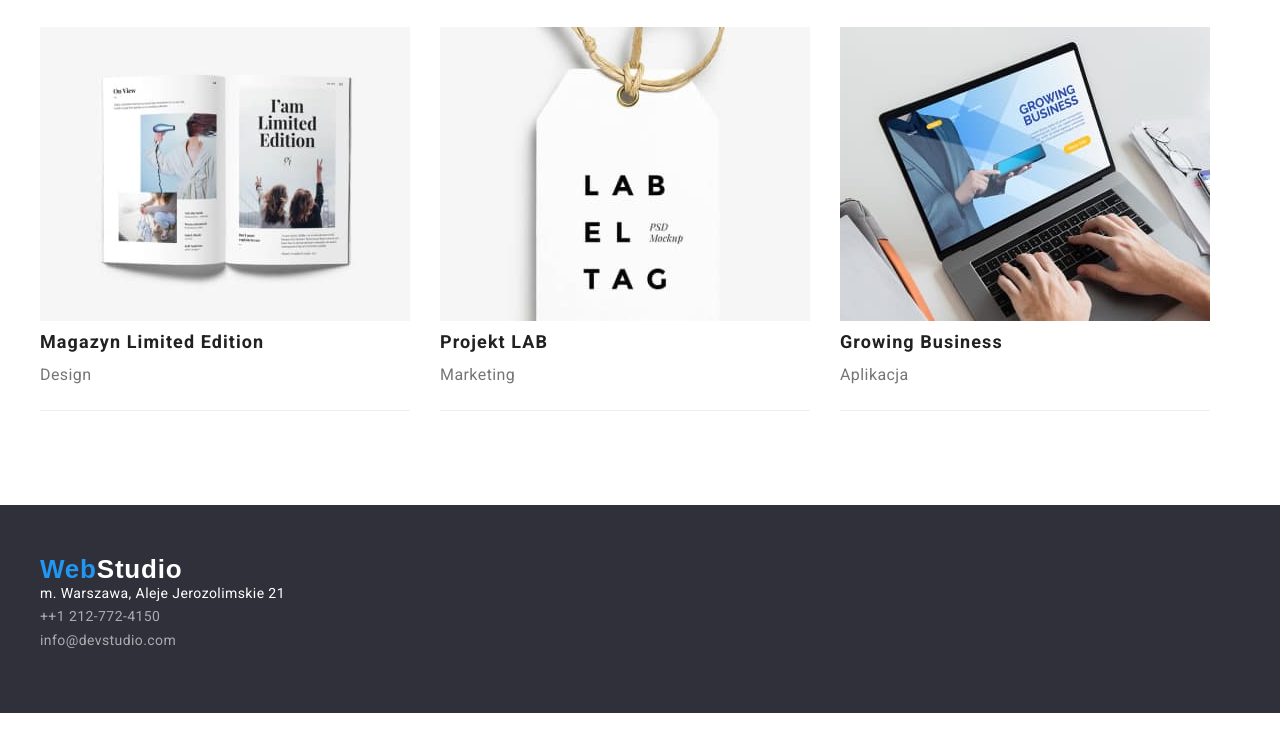
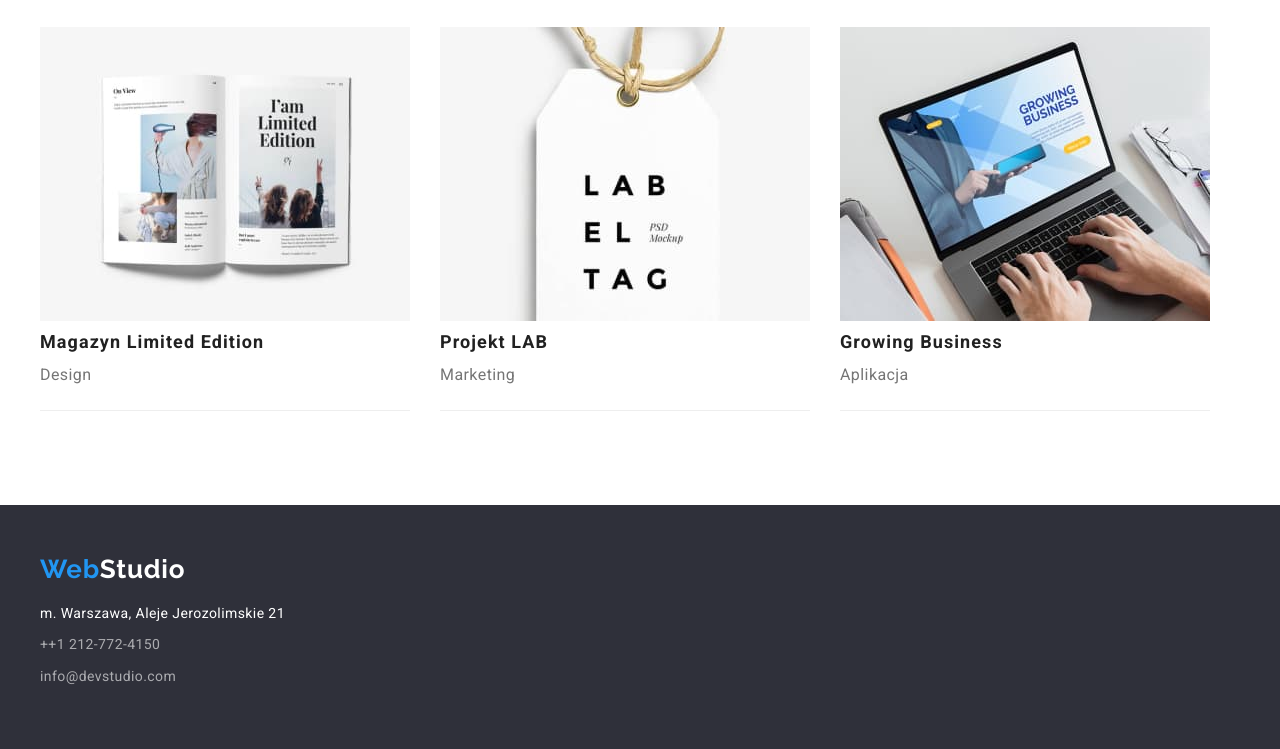
Before and after one commit to WiktorPospiech/goit-markup-hw-03, a plain HTML site: page portfolio.html in a window 1280 px wide. Shown: the part 1058-1807 px from the top of the page. Before the commit the page ends 1771 px from the top, so only its background shows below. Drawn offline with nearby package versions, Linux system fonts and the light colour scheme.

Commit message:
last changes

```diff
--- a/css/styles.css
+++ b/css/styles.css
@@ -68,7 +68,7 @@ nav,
 }
 .logo,
 .footer-logo {
-  font-family: "Releway", sans-serif;
+  font-family: "Raleway", sans-serif;
   font-weight: 700;
   font-size: 26px;
   color: var(--brand-color);
@@ -244,10 +244,18 @@ footer {
 .footer-logo span {
   color: var(--backrground-second-color);
 }
-.footer_adres {
+.footer-list {
+  display: flex;
+  flex-direction: column;
+  row-gap: 8px;
+}
+.footer-adres {
   font-style: normal;
   line-height: 1.7;
   color: var(--backrground-second-color);
+}
+address {
+  margin-top: 20px;
 }
 .footer-contacts a {
   font-style: normal;
--- a/portfolio.html
+++ b/portfolio.html
@@ -157,8 +157,8 @@
         </div>
       </section>
     </main>
-    <footer class="page-footer">
-      <div class="container">
+    <footer>
+      <div class="container page-footer">
         <a
           class="footer-logo"
           href="index.html"
@@ -168,8 +168,8 @@
           Web<span>Studio</span>
         </a>
         <address>
-          <ul>
-            <li class="footer_adres">m. Warszawa, Aleje Jerozolimskie 21</li>
+          <ul class="footer-list">
+            <li class="footer-adres">m. Warszawa, Aleje Jerozolimskie 21</li>
             <li class="footer-contacts">
               <a href="tel:+1212-772-4150">++1 212-772-4150</a>
             </li>
```
Also changed, not shown: index.html (+2 -2 lines).
